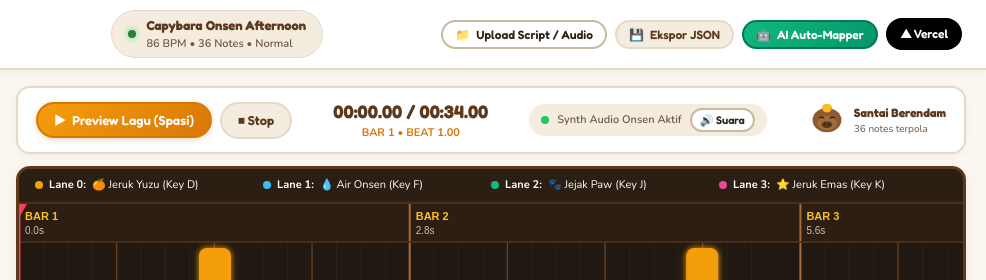
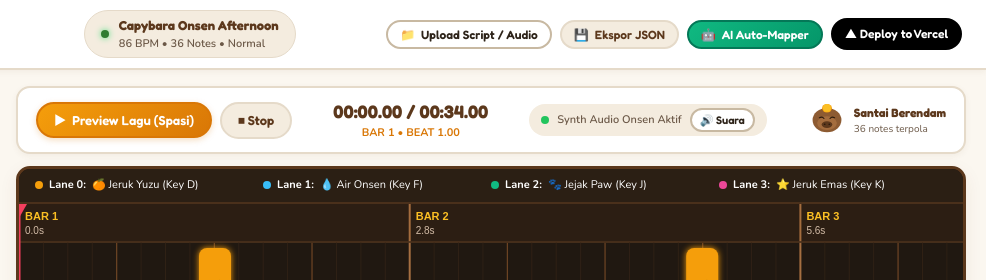
Before and after one commit to devilerefgu/capybara-go-map-studio, a plain HTML site: page index.html in a window 1280 px wide. Shown: the top 280 px of the page, 294-1280 px from the left. Drawn offline with nearby package versions, Linux system fonts and the light colour scheme.

Commit message:
docs: add 1-click Vercel deploy link and button

```diff
--- a/index.html
+++ b/index.html
@@ -63,8 +63,8 @@
       <button class="btn btn-sm btn-accent" id="btnOpenAiModal">
         <span class="btn-icon">🤖</span> AI Auto-Mapper
       </button>
-      <a href="https://vercel.com/new" target="_blank" rel="noopener noreferrer" class="btn btn-sm btn-dark" id="btnVercelBadge">
-        ▲ Vercel
+      <a href="https://vercel.com/new/clone?repository-url=https%3A%2F%2Fgithub.com%2Fdevilerefgu%2Fcapybara-go-map-studio" target="_blank" rel="noopener noreferrer" class="btn btn-sm btn-dark" id="btnVercelBadge">
+        ▲ Deploy to Vercel
       </a>
     </div>
   </header>
```
Also changed, not shown: 1 other file.
